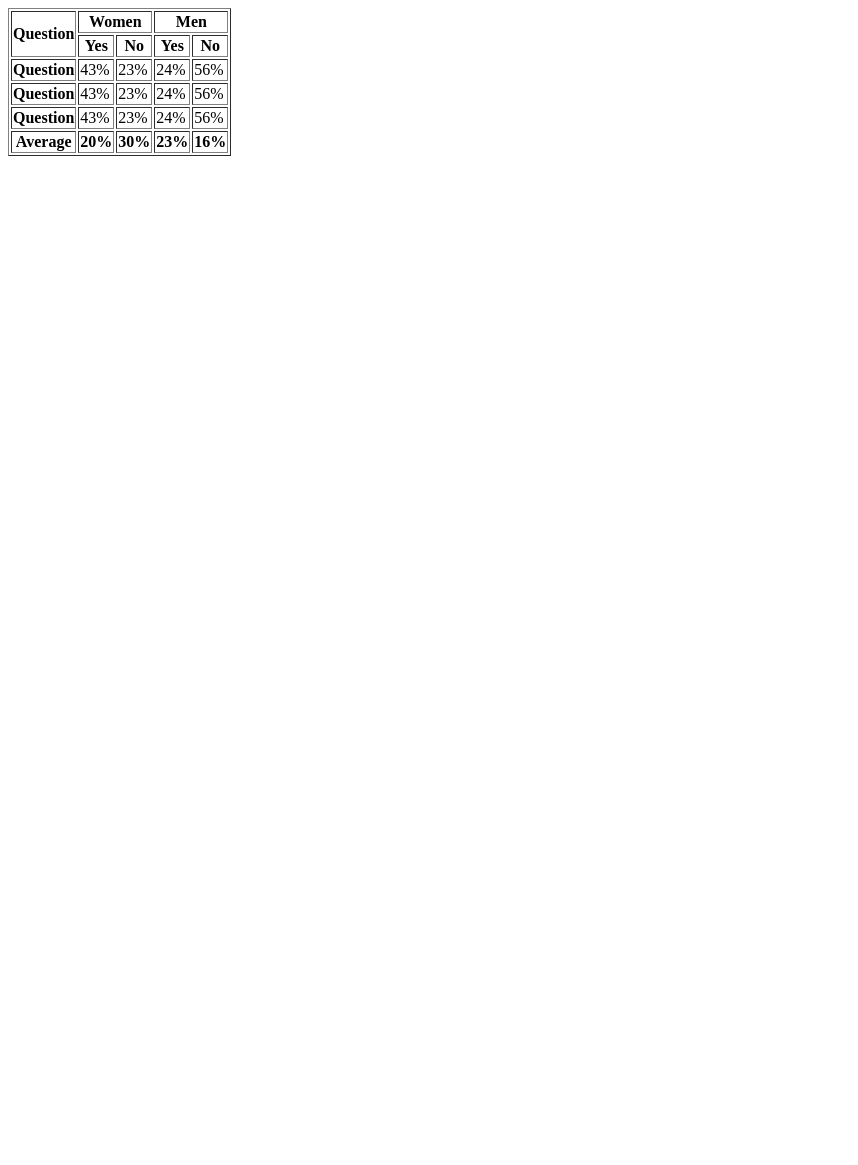
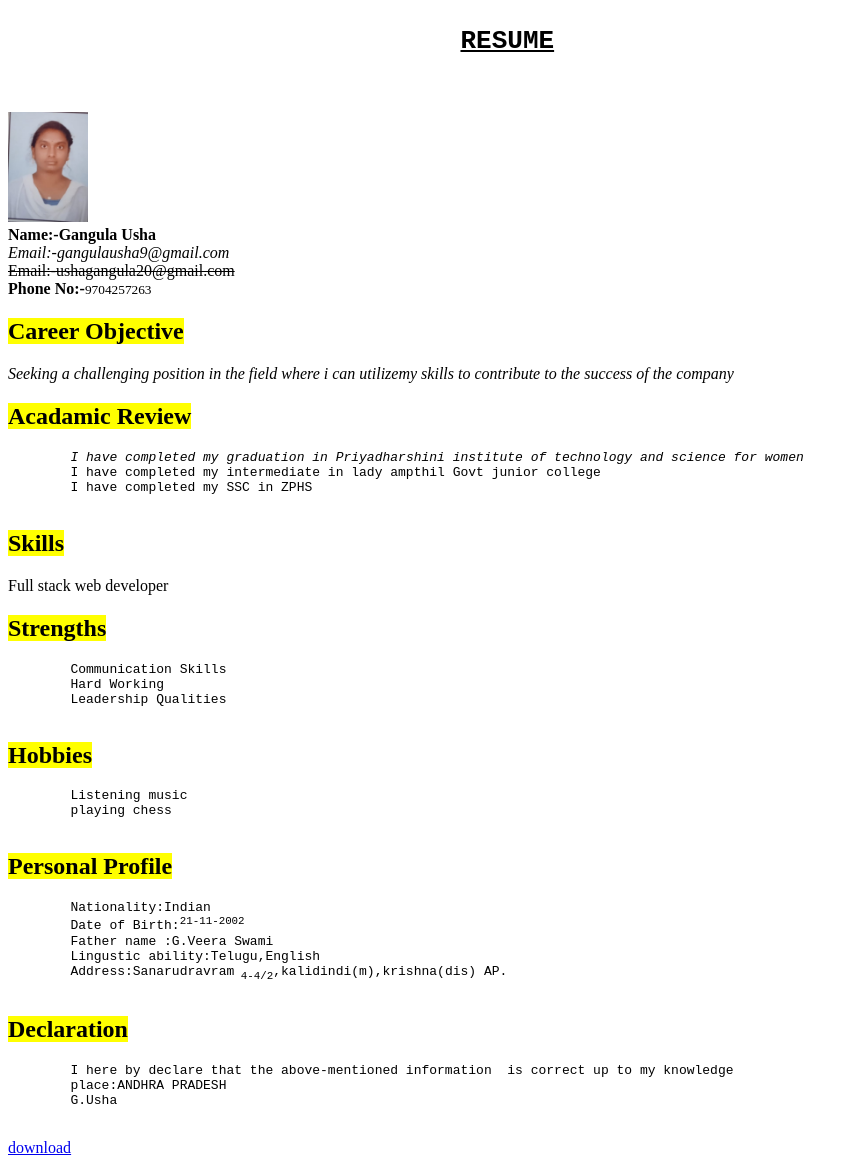
Before and after one commit to Usha2111/15-07-24, a plain HTML site: page Assignment 1.html in a window 1280 px wide. Shown: the whole page, without its empty margins (0-858 px from the left). Before the commit the page ends 800 px from the top, so only its background shows below. Drawn offline with Linux system fonts and the light colour scheme.

Commit message:
Add files via upload

```diff
--- a/Assignment 1.html
+++ b/Assignment 1.html
@@ -6,45 +6,61 @@
     <title>Document</title>
 </head>
 <body>
-    <table border="1">
-        <tr>
-        <th rowspan="2"><b>Question</b></th>
-        <th colspan="2"><b>Women</b></th>
-        <th colspan="2"><b>Men</b></th>
-        </tr>
-        <tr>
-        <th>Yes</th>
-        <th>No</th>
-        <th>Yes</th>
-        <th>No</th>
-        </tr>
-        <tr>
-        <th><b>Question</b></th>
-        <td>43%</td>
-        <td>23%</td>
-        <td>24%</td>
-        <td>56%</td>
-        </tr>
-        <tr>
-        <th><b>Question</b></th>
-        <td>43%</td>
-        <td>23%</td>
-        <td>24%</td>
-        <td>56%</td></tr>
-
-        <tr>
-        <th><b>Question</b></th>
-        <td>43%</td>
-        <td>23%</td>
-        <td>24%</td>
-        <td>56%</td></tr>
-        <tr>
-        <th><b>Average</b></th>
-        <td><b>20%</b></td>
-        <td><b>30%</b></td>
-        <td><b>23%</b></td>
-        <td><b>16%</td></b></tr>
-
-        </table>
+    <h1>
+        <pre>                             <u>RESUME</u>
+        </pre>
+        </h1>
+        <p>
+      <img src="./WhatsApp Image 2024-07-03 at 06.17.53_14bff978.jpg" width="80px"></img><br>
+        <b>Name:-Gangula Usha</b><br>
+        <i>Email:-gangulausha9@gmail.com</i><br>
+ <del>Email:-ushagangula20@gmail.com</del><br>
+        <strong>Phone No:-</strong><small>9704257263</small>
+        </pre>
+        </p>
+        <h2><mark>
+        Career Objective
+        </mark></h2><p>
+        <i>Seeking a challenging position in the field where i can utilizemy skills to contribute to the success of the company
+        </i></p>
+        <h2><mark>
+        Acadamic Review
+        </mark></h2><p><pre>
+        <em>I have completed my graduation in Priyadharshini institute of technology and science for women</em>
+        I have completed my intermediate in lady ampthil Govt junior college
+        I have completed my SSC in ZPHS
+        </pre>
+        </p><h2><mark>
+        Skills
+        </mark></h2><p>
+        Full stack web developer
+        <!--frontend,backend,database-->
+        </p><h2><mark>
+        Strengths
+        </mark></h2><p><pre>
+        Communication Skills
+        Hard Working
+        Leadership Qualities
+        </pre></p><h2><mark>
+        Hobbies
+        </mark></h2><p><pre>
+        Listening music
+        playing chess
+        </pre></p><h2><mark>
+        Personal Profile
+        </mark></h2><p><pre>
+        Nationality:Indian
+        Date of Birth:<sup>21-11-2002</sup>
+        Father name :G.Veera Swami
+        Lingustic ability:Telugu,English
+        Address:Sanarudravram<sub> 4-4/2</sub>,kalidindi(m),krishna(dis) AP.
+        </pre></p><h2><mark>
+        Declaration
+        </mark></h2><P><pre>
+        I here by declare that the above-mentioned information  is correct up to my knowledge
+        place:ANDHRA PRADESH
+        G.Usha
+        </pre></p>
+        <a href="Day 2/Assignment 1.html"download>download</a>
 </body>
 </html>
```
